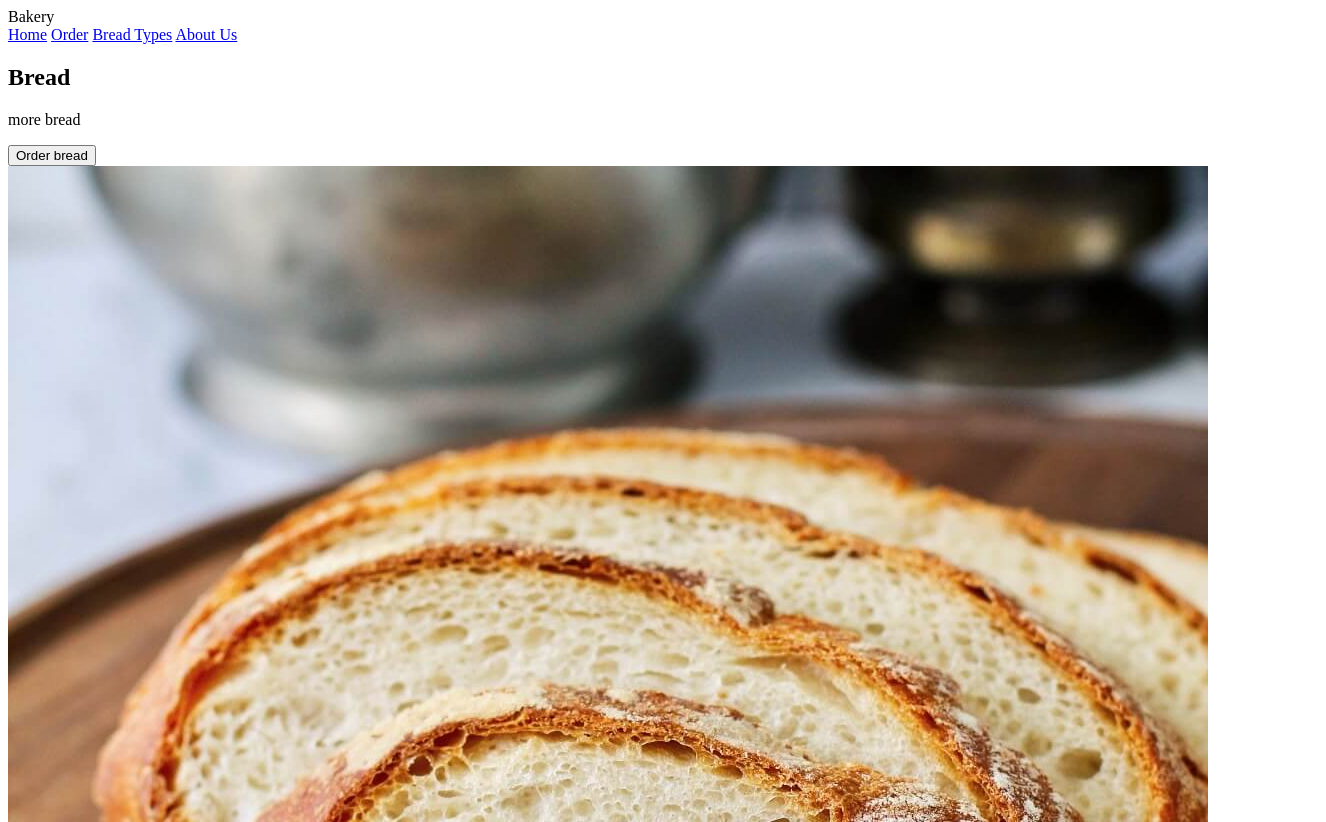
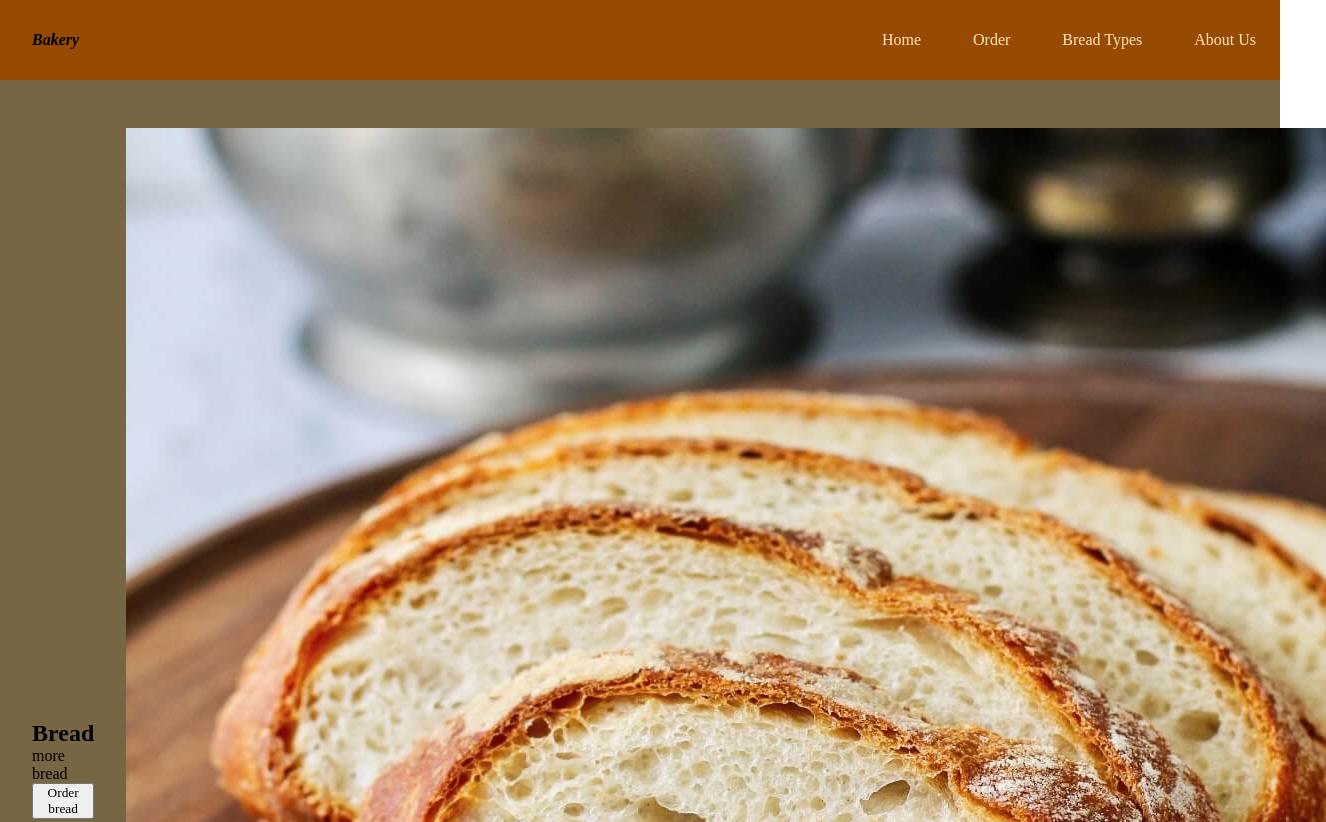
Before and after one commit to SmithTCM/WD-Midterm-TX03, a plain HTML site: page index.html in a window 1280 px wide. Shown: the top 822 px of the page, 1326 px wide, since content can reach past the window. Drawn offline with Linux system fonts and the light colour scheme; files that its build step writes are made by us from their sources; files whose address does not match are found by name.

Commit message:
coded style.css

```diff
--- a/assets/css/style.css
+++ b/assets/css/style.css
@@ -0,0 +1,51 @@
+* {
+    box-sizing: border-box;
+    margin: 0;
+    padding:0;
+    font-family: 'Times New Roman', Times, serif;
+}
+
+nav {
+    height: 80px;
+    background: #964B00;
+    display: flex;
+    justify-content: space-between;
+    align-items: center;
+    padding: 0rem((100vw - 1300px) / 2);
+
+}
+
+.logo {
+    color: burlywood
+    font-size: 1.5rem;
+    font-weight: bold;
+    font-style: italic;
+    padding: 0 2rem;
+}
+
+nav a{
+    text-decoration: none;
+    color: bisque;
+    padding: 0 1.5rem;
+}
+
+.hero {
+    background: #764;
+}
+
+.hero-container {
+    display: grid;
+    grid-template-columns: 1fr 1fr;
+    height: 95vh;
+    padding: 3rem calc((100vw - 1300px) / 2);
+}
+
+
+.column-left {
+    display:flex;
+    flex-direction: column;
+    justify-content: center;
+    align-items: flex-start;
+    color:#000;
+    padding: 0rem 2rem;
+}
--- a/index.html
+++ b/index.html
@@ -4,6 +4,7 @@
         <meta charset="UTF-8">
         <meta name="viewport" content="width=device-width,initial-scale=1.0">
         <title>WD-Midterm-TX03</title>
+        <link rel="stylesheet" href="style.css">
     </head>
 <body>
     <nav>
```
